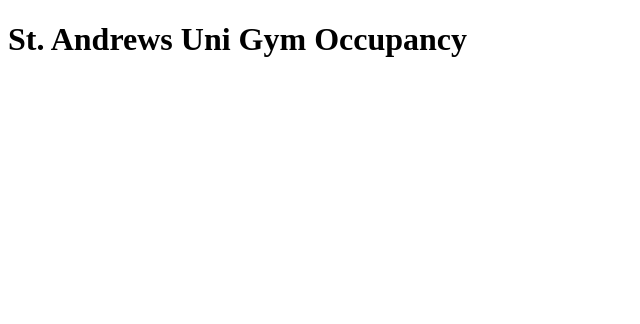
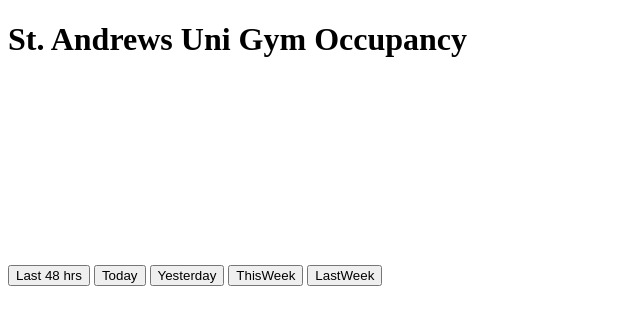
Before and after one commit to RyanGibb/gym-occupancy-website, a website: page static/index.html in a window 1280 px wide. Shown: the whole page, without its empty margins (0-640 px from the left). Drawn offline with nearby package versions, Linux system fonts and the light colour scheme.

Commit message:
Changed timestamp to datetime. Added buttons

```diff
--- a/static/index.html
+++ b/static/index.html
@@ -15,6 +15,11 @@
 
 <body>
     <h1> St. Andrews Uni Gym Occupancy </h1>
+    <button onclick="requestLast48Hrs()"> Last 48 hrs </button>
+    <button onclick="requestToday()"> Today </button>
+    <button onclick="requestYesterday()"> Yesterday </button>
+    <button onclick="requestThisWeek()"> ThisWeek </button>
+    <button onclick="requestLastWeek()"> LastWeek </button>
     <canvas id="myChart" width="400" height="200"></canvas>
     <script src="script.js"></script>
 </body>
--- a/static/script.js
+++ b/static/script.js
@@ -89,7 +89,7 @@ function graphData(data) {
       type: 'line',
       data: {
           labels: data.map(function(element) {
-            return new Date(element.timestamp).toLocaleString();
+            return new Date(element.datetime).toLocaleString();
           }),
           datasets: [{
               label: 'Occupancy (%)',
```
